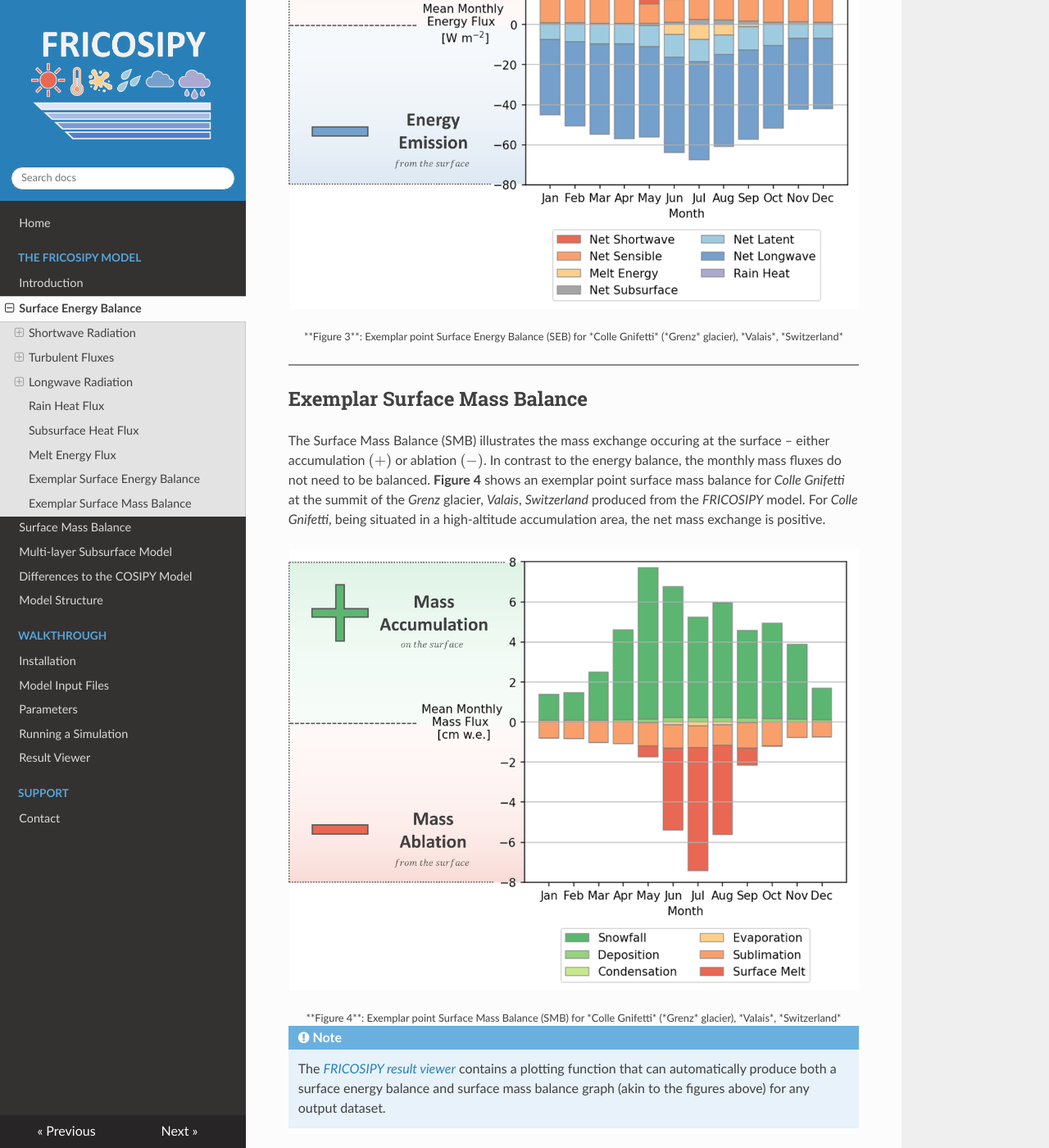
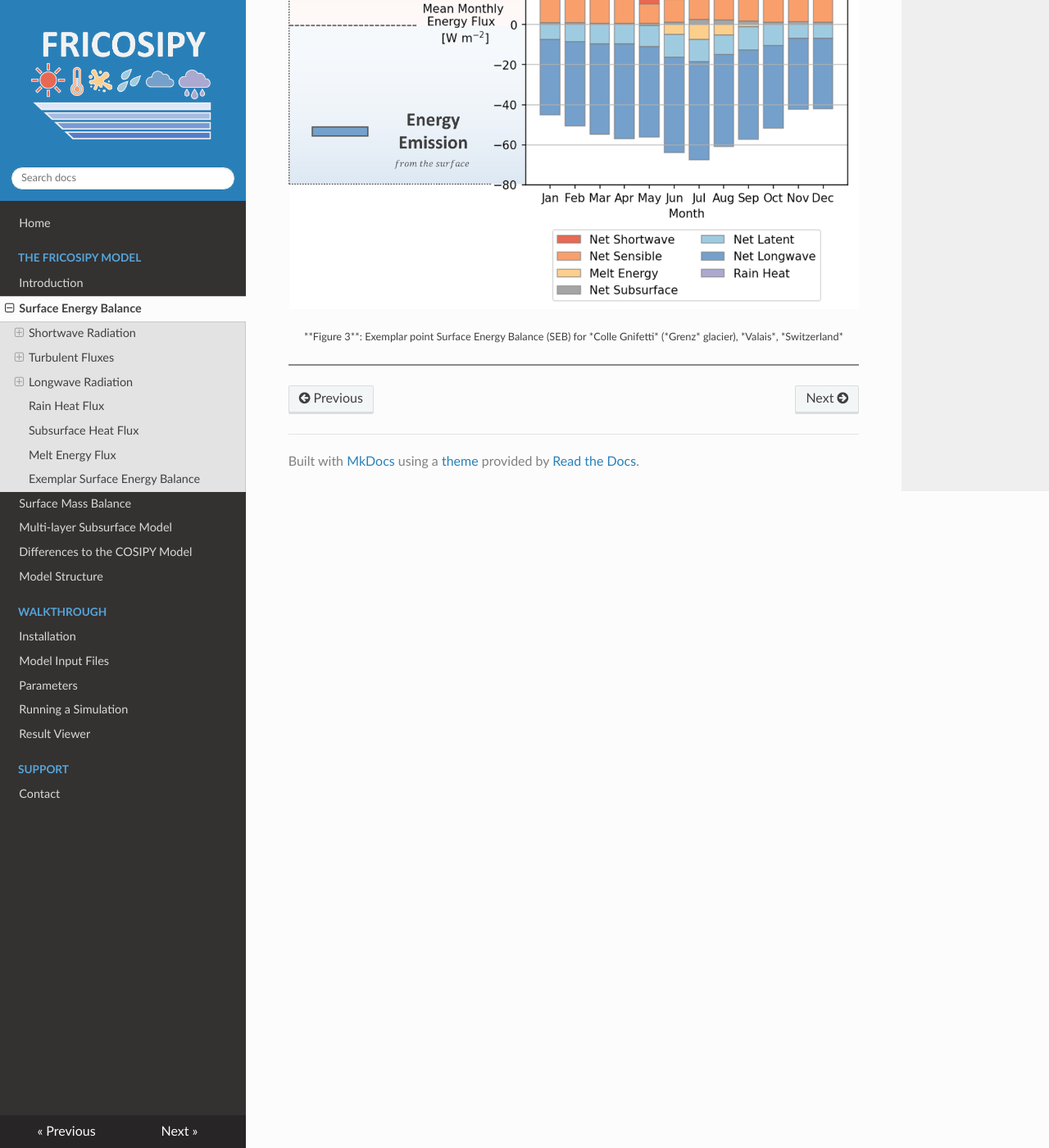
Before and after one commit to MarcusGastaldello/FRICOSIPY, an MkDocs documentation site: the page built from docs/surface_energy_balance.md, in a window 1280 px wide and 1400 px high, scrolled down 7766 px. Shown: the whole window at 82% size. Built offline with MkDocs 1.6.1, drawn with Linux system fonts in a browser that asks for light colours.

Commit message:
Remove Exemplar Surface Mass Balance section
Removed the section on Exemplar Surface Mass Balance, including its description and associated figures.

```diff
--- a/docs/surface_energy_balance.md
+++ b/docs/surface_energy_balance.md
@@ -410,20 +410,6 @@ Visualising the Surface Energy Balance (SEB) is important for understanding and
 
 <hr style="height:2px; background-color:#8b8b8b; border:none;" />
 
-## Exemplar Surface Mass Balance
-
-The Surface Mass Balance (SMB) illustrates the mass exchange occuring at the surface – either accumulation $(+)$ or ablation $(-)$. In contrast to the energy balance, the monthly mass fluxes do not need to be balanced. **Figure 4** shows an exemplar point surface mass balance for *Colle Gnifetti* at the summit of the *Grenz* glacier, *Valais*, *Switzerland* produced from the *FRICOSIPY* model. For *Colle Gnifetti*, being situated in a high-altitude accumulation area, the net mass exchange is positive.
-
-![Exemplar FRICOSIPY SMB (Surface Mass Balance) Colle Gnifetti](images/Exemplar-SMB.png)
-
-<center><small> **Figure 4**: Exemplar point Surface Mass Balance (SMB) for *Colle Gnifetti* (*Grenz* glacier), *Valais*, *Switzerland* </small></center>
-
-!!! note
-
-    The [*FRICOSIPY result viewer*](result_viewer.md) contains a plotting function that can automatically produce both a surface energy balance and surface mass balance graph (akin to the figures above) for any output dataset.
-
-<hr style="height:2px; background-color:#8b8b8b; border:none;" />
-
 <script type="text/javascript">
   document.querySelectorAll('details').forEach(el => {
     el.addEventListener('toggle', () => {
```
